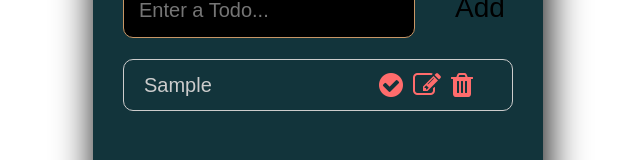
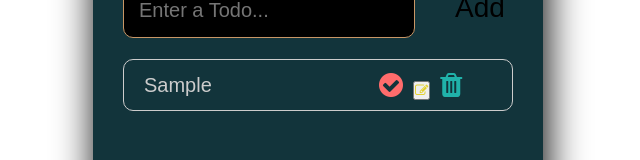
Before and after one commit to developer-abdulali/Todo-App, a React (Create React App) app: page / in a window 1280 px wide. Both pictures are taken after typing "Sample" into the empty fields and a click on the button "Add". Shown: the part 220-380 px from the top of the page, without its empty margins (322-962 px from the left). Built offline with nearby package versions, Linux system fonts and the light colour scheme.

Commit message:
added buttons

```diff
--- a/src/components/TodosList.js
+++ b/src/components/TodosList.js
@@ -12,13 +12,13 @@ const TodosList = ({ todos, setTodos }) => {
           />
           <div>
             <button className="button-complete task-button">
-            <i className="fa fa-check-circle"></i>
+              <i className="fa fa-check-circle"></i>
             </button>
-            <button className="button-complete task-button">
-            <i className="fa fa-edit"></i>
+            <button className="button-edit task-button">
+              <i className="fa fa-edit"></i>
             </button>
-            <button className="button-complete task-button">
-            <i className="fa fa-trash"></i>
+            <button className="button-delete task-button">
+              <i className="fa fa-trash"></i>
             </button>
           </div>
         </li>
```
